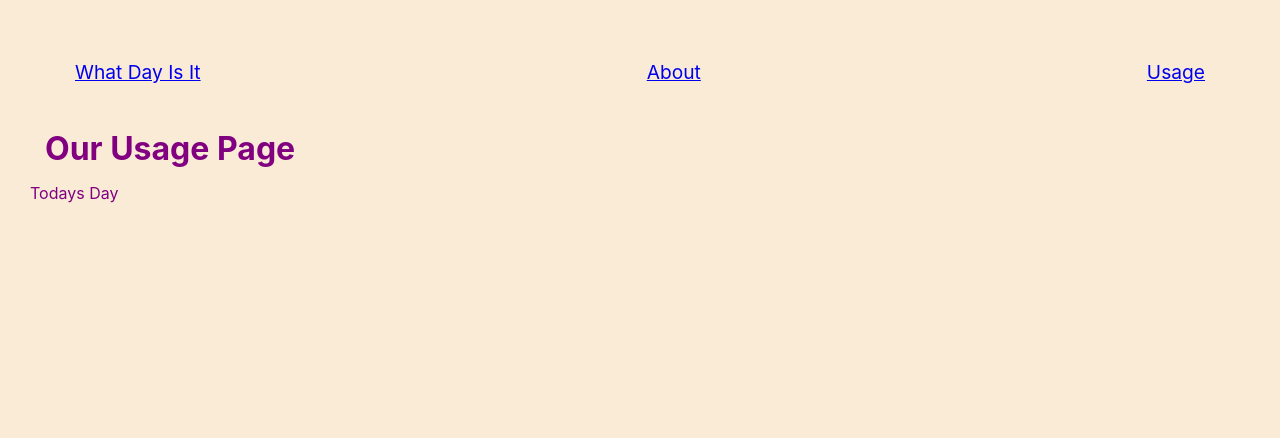
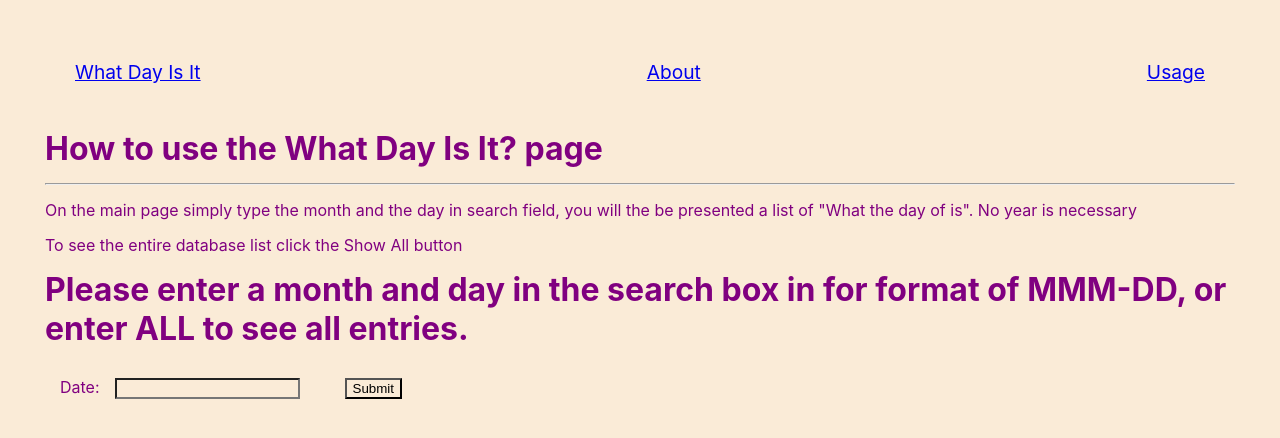
Before and after one commit to SaundersEddie/WhatDayIsIt, a React (Create React App) app in the folder client/: page /usage in a window 1280 px wide. Shown: the top 438 px of the page. Built offline with nearby package versions, Linux system fonts and the light colour scheme.

Commit message:
Search form, About and Usage

```diff
--- a/client/src/App.js
+++ b/client/src/App.js
@@ -17,7 +17,6 @@ function App() {
           <Route path="/usage" component={Usage} />
          </Switch>
       </BrowserRouter>
-      {/* <Header /> */}
       <DayBody />
     </>
   );
--- a/client/src/components/DayBody/DayBody.js
+++ b/client/src/components/DayBody/DayBody.js
@@ -2,8 +2,14 @@ import React from 'react'
 
 export default function DayBody() {
     return (
-        <body>
-            Todays Day
-        </body>
+        <>
+            <h1>Please enter a month and day in the search box in for format of MMM-DD, or enter ALL to see all entries.</h1>
+            <form>
+                <label>Date:
+                    <input type="text" name="day" />
+                </label>
+                <input type="submit" value="Submit" />
+            </form>
+        </>
     )
 }
--- a/client/src/pages/About/About.js
+++ b/client/src/pages/About/About.js
@@ -3,9 +3,15 @@ import Header from '../../components/Header/Header';
 
 export default function About() {
     return (
-        <div>
+        <>
             <Header />
             <h1>About Page</h1>
-        </div>
+            <hr/>
+            <h3>Coding</h3>
+            <p>This app was coded by Eddie Saunders</p>
+
+            <h3>Technology</h3>
+            <p>JavaScript, React, MongoDB, Axios</p>
+        </>
     )
 }
--- a/client/src/pages/Usage/Usage.js
+++ b/client/src/pages/Usage/Usage.js
@@ -5,7 +5,11 @@ export default function Usage() {
     return (
         <>
             <Header />
-            <h1> Our Usage Page</h1>
+            <h1>How to use the What Day Is It? page</h1>
+            <hr/>
+            <p>On the main page simply type the month and the day in search field, you will the be presented a list
+                of "What the day of is". No year is necessary</p>
+            <p>To see the entire database list click the Show All button</p>
         </>
     )
 }
```
Also changed, not shown: 1 other file (tests, documents, lock files or other folders).
